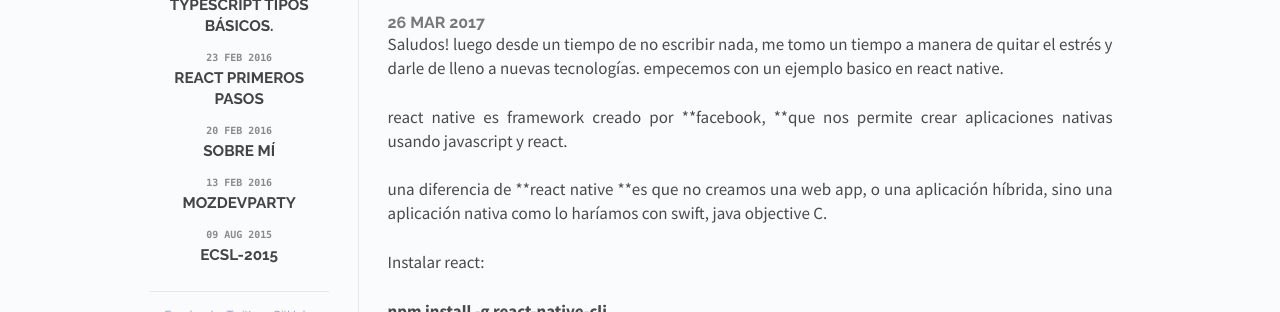
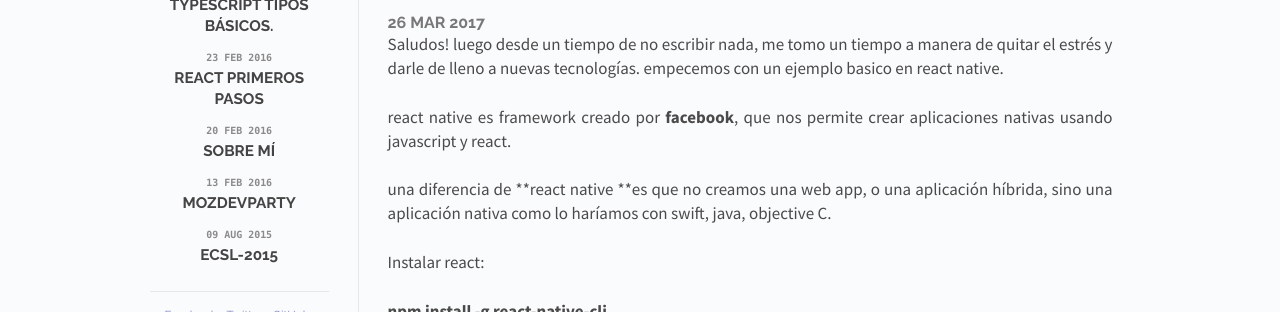
Before and after one commit to EnriqueV/Enriquev.github.io, a Jekyll site: the page built from _posts/2017-03-26-react-native-mas-que-un-helloword.markdown, in a window 1280 px wide. Shown: the part 385-697 px from the top of the page. Built offline with Jekyll 4.4.1, drawn with Linux system fonts in a browser that asks for light colours; our own code applies the rules of GitHub Pages for plain Markdown files; Markdown is read by kramdown in place of the engine named in the settings.

```diff
--- a/_posts/2017-03-26-react-native-mas-que-un-helloword.markdown
+++ b/_posts/2017-03-26-react-native-mas-que-un-helloword.markdown
@@ -5,9 +5,9 @@ date: 2017-03-26 01:41:00 Z
 
 Saludos! luego desde un tiempo de no escribir nada, me tomo un tiempo a manera de quitar el estrés y darle de lleno a nuevas tecnologías. empecemos con un ejemplo basico en react native.
 
-react native es framework creado por **facebook, **que nos permite crear aplicaciones nativas usando javascript y react.
+react native es framework creado por **facebook**, que nos permite crear aplicaciones nativas usando javascript y react.
 
-una diferencia de **react native **es que no creamos una web app, o una aplicación híbrida, sino una aplicación nativa como lo haríamos con swift, java objective C.
+una diferencia de **react native **es que no creamos una web app, o una aplicación híbrida, sino una aplicación nativa como lo haríamos con swift, java, objective C.
 
 Instalar react:
 
```
